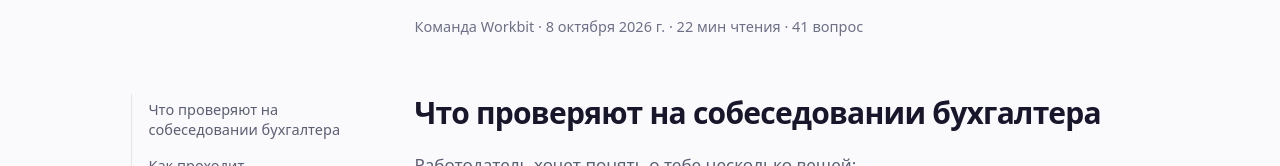
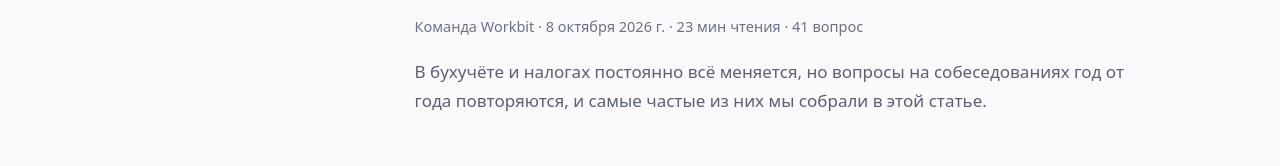
Before and after one commit to Alextrusk27/workbit, a React (Vite) app in the folder frontend/: page /blog/interview-questions/accountant in a window 1280 px wide. Shown: the part 288-454 px from the top of the page. Built offline with nearby package versions, Linux system fonts and the light colour scheme; no server answers; a web font is replaced by a local one.

Commit message:
feat(blog): add intro hooks to interview questions articles

```diff
--- a/frontend/src/content/articles/interview-questions/accountant.ts
+++ b/frontend/src/content/articles/interview-questions/accountant.ts
@@ -4,6 +4,8 @@ const profession = 'Бухгалтер'
 
 export const article: Article = {
   hero: { lead: 'Вопросы на собеседовании бухгалтера' },
+  intro:
+    'В бухучёте и налогах постоянно всё меняется, но вопросы на собеседованиях год от года повторяются, и самые частые из них мы собрали в этой статье.',
   sections: [
     {
       id: 'what-they-check',
--- a/frontend/src/content/articles/interview-questions/sales-manager.ts
+++ b/frontend/src/content/articles/interview-questions/sales-manager.ts
@@ -4,6 +4,8 @@ const profession = 'Менеджер по продажам'
 
 export const article: Article = {
   hero: { lead: 'Вопросы на собеседовании менеджера по продажам' },
+  intro:
+    'Собеседование в продажах часто превращается в маленькую продажу прямо в кабинете. В этой статье мы собрали самые популярные вопросы и ситуации, с которыми ты можешь столкнуться.',
   sections: [
     {
       id: 'what-they-check',
```
